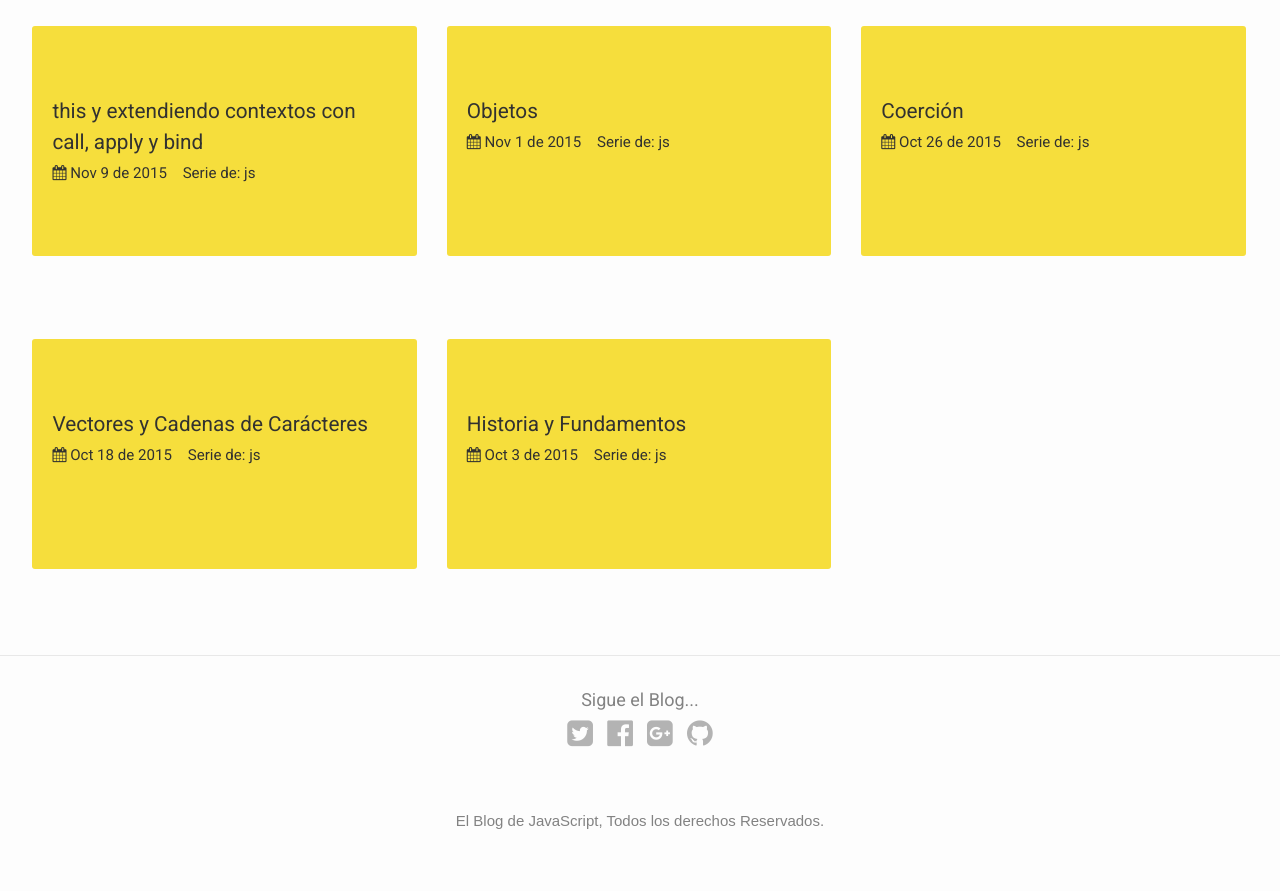
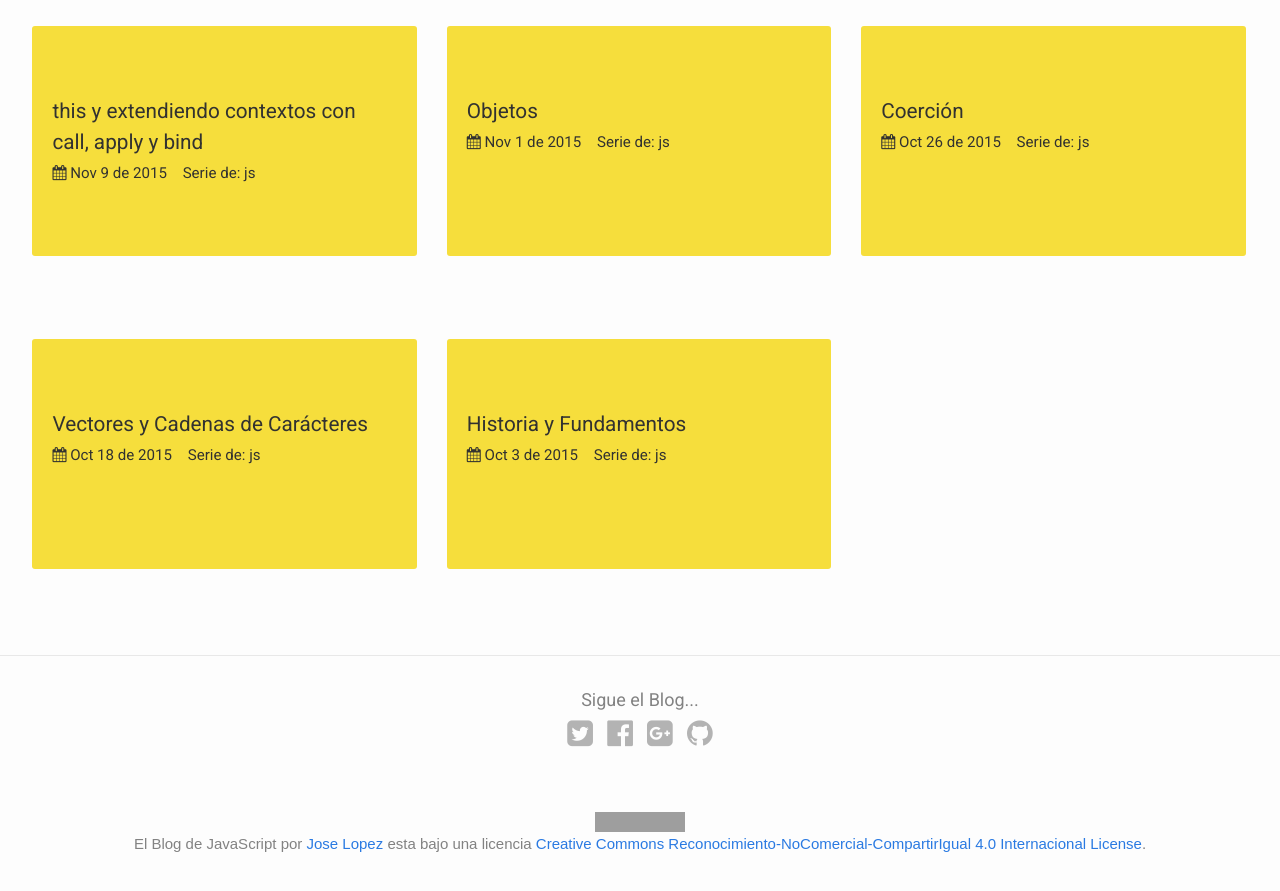
Before and after one commit to gollodev/elblogdejavascript, a Jekyll site: the page built from index.html, in a window 1280 px wide and 900 px high, scrolled down 1092 px. Shown: the top 891 px of the window. Built offline with Jekyll 4.4.1, drawn with Linux system fonts in a browser that asks for light colours; nearby versions of some CDN libraries; grey boxes are pictures that could not be loaded.

Commit message:
add creative commons license

```diff
--- a/_includes/footer.html
+++ b/_includes/footer.html
@@ -31,7 +31,9 @@
       </div>
       <div class="footer-col footer-col-3">
         <div class="copyright">
-          <p class="text">El Blog de JavaScript, Todos los derechos Reservados.</p>
+          <p class="text">
+            <a rel="license" href="http://creativecommons.org/licenses/by-nc-sa/4.0/" target="_blank"><img alt="Licencia de Creative Commons" style="border-width:0" src="https://i.creativecommons.org/l/by-nc-sa/4.0/80x15.png" /></a><br /><span xmlns:dct="http://purl.org/dc/terms/" href="http://purl.org/dc/dcmitype/Text" property="dct:title" rel="dct:type">El Blog de JavaScript</span> por <a xmlns:cc="http://creativecommons.org/ns#" href="http://joselopezweb.com/" property="cc:attributionName" rel="cc:attributionURL" target="_blank">Jose Lopez</a> esta bajo una licencia <a rel="license" href="http://creativecommons.org/licenses/by-nc-sa/4.0/" target="_blank">Creative Commons Reconocimiento-NoComercial-CompartirIgual 4.0 Internacional License</a>.
+          </p>
         </div>
       </div>
     </div>
```
